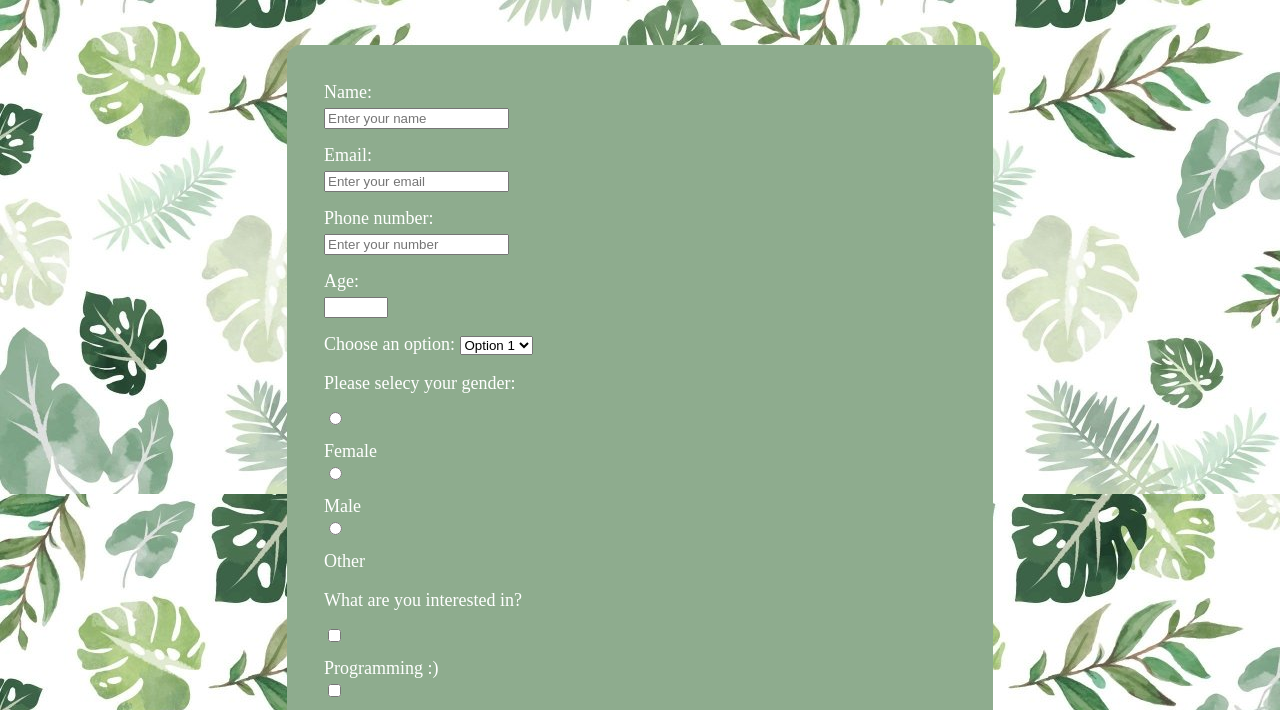
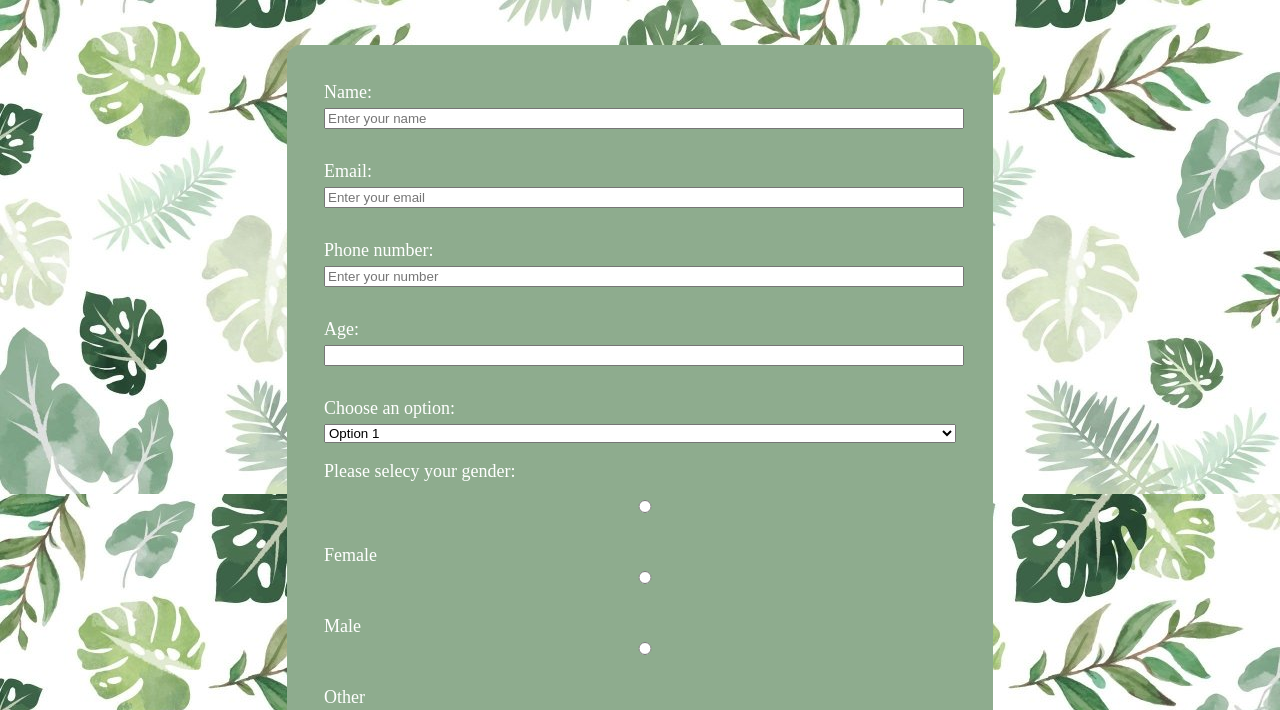
Before and after one commit to anetSzajo/survey-form, a plain HTML site: page index.html in a window 1280 px wide. Shown: the part 81-791 px from the top of the page. Drawn offline with Linux system fonts and the light colour scheme.

Commit message:
second input styling

```diff
--- a/index.html
+++ b/index.html
@@ -20,7 +20,7 @@
                 <input id="phone" name="phone" type="tel" pattern="[0-9]{3}-[0-9]{3}-[0-9]{4}" placeholder="Enter your number">
                 <label id="number-label" for="number">Age: </label>
                 <input id="number" name="number" type="number" min="1" max ="100">
-                <label for="">Choose an option: </label>
+                <label>Choose an option: </label>
                 <select id="dropdown">
                     <option>Option 1</option>
                     <option>Option 2</option>
--- a/main.css
+++ b/main.css
@@ -38,10 +38,21 @@ body{
     font-size: large;
 }
 
+input{
+    display: block;
+    margin-bottom: 2rem;
+    margin-top: 5px;
+    width: 100%;
+}
+
+#number{
+    width: 20%;
+    width: 100%;
+}
 
 
-input{
+select{
     display: block;
-    margin-bottom: 1rem;
     margin-top: 5px;
+    width: 100%;
 }
```
